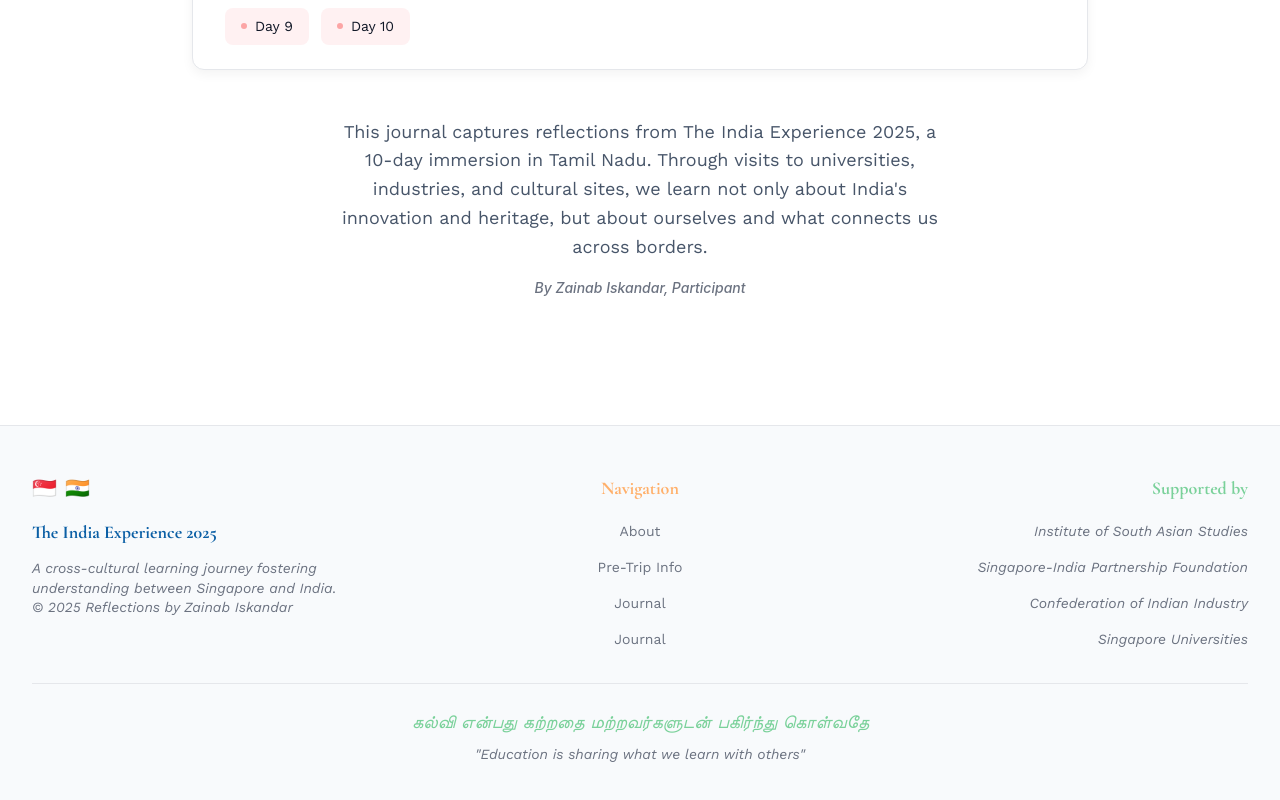
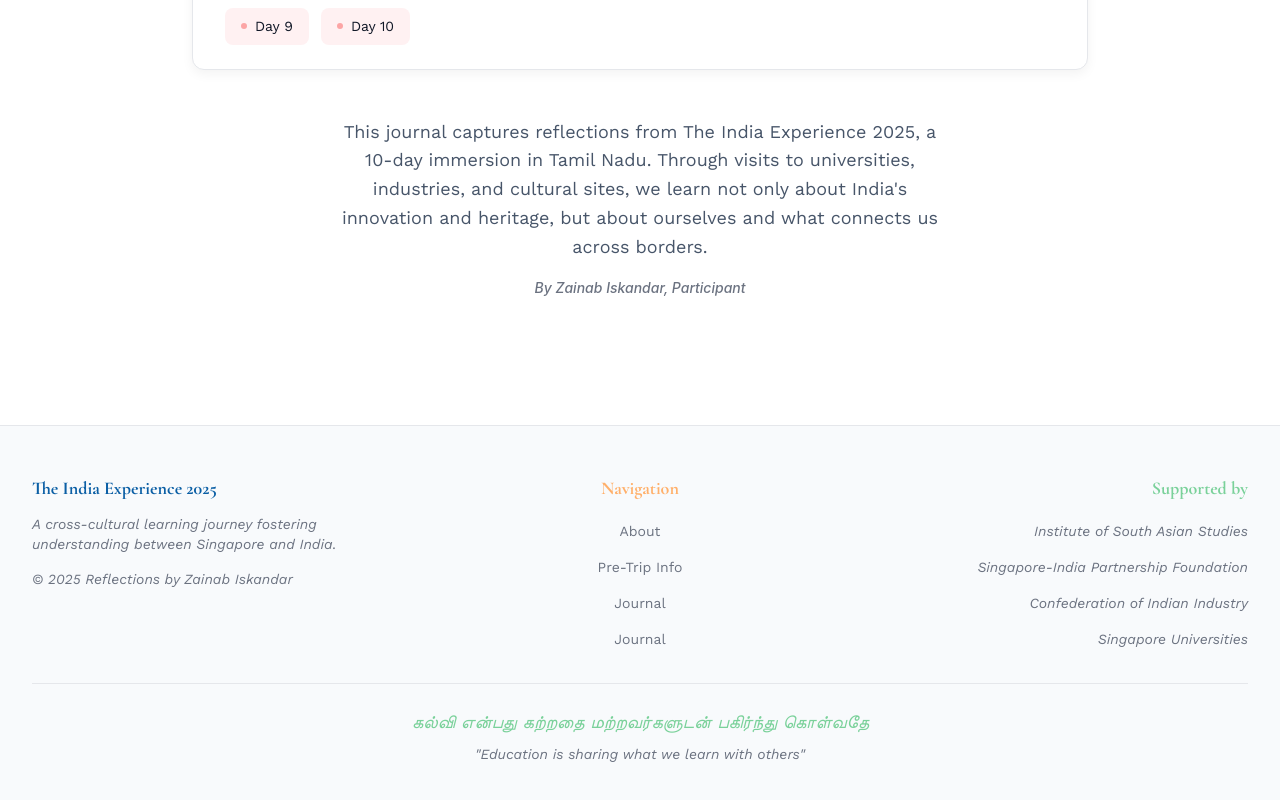
Before and after one commit to zainabiskandar/India2025, a React app in the folder src/: page / in a window 1280 px wide. Shown: the part 988-1788 px from the top of the page. Built offline with nearby package versions, Linux system fonts and the light colour scheme; the HTML template or start-up script is replaced by a standard one.

Commit message:
Updated Footer.tsx

```diff
--- a/src/components/Footer.tsx
+++ b/src/components/Footer.tsx
@@ -24,17 +24,13 @@ export function Footer({ onNavigate }: FooterProps = {}) {
         <div className="grid md:grid-cols-3 gap-16 lg:gap-24 xl:gap-32 mb-8">
           {/* Logo & Mission */}
           <div className="text-center md:text-left">
-            <div className="flex items-center justify-center md:justify-start gap-2 mb-4">
-              <span className="text-xl" style={{ fontStyle: 'normal' }}>🇸🇬</span>
-              <span className="text-xl" style={{ fontStyle: 'normal' }}>🇮🇳</span>
-            </div>
             <h4 className="mb-3" style={{ color: 'var(--navy)' }}>
               The India Experience 2025
             </h4>
-            <p className="small" style={{ color: 'var(--muted)' }}>
+            <p className="small mb-4" style={{ color: 'var(--muted)' }}>
               A cross-cultural learning journey fostering understanding between Singapore and India.
             </p>
-            <p className="small mt-2" style={{ color: 'var(--muted)' }}>
+            <p className="small" style={{ color: 'var(--muted)' }}>
               © 2025 Reflections by Zainab Iskandar
             </p>
           </div>
```
